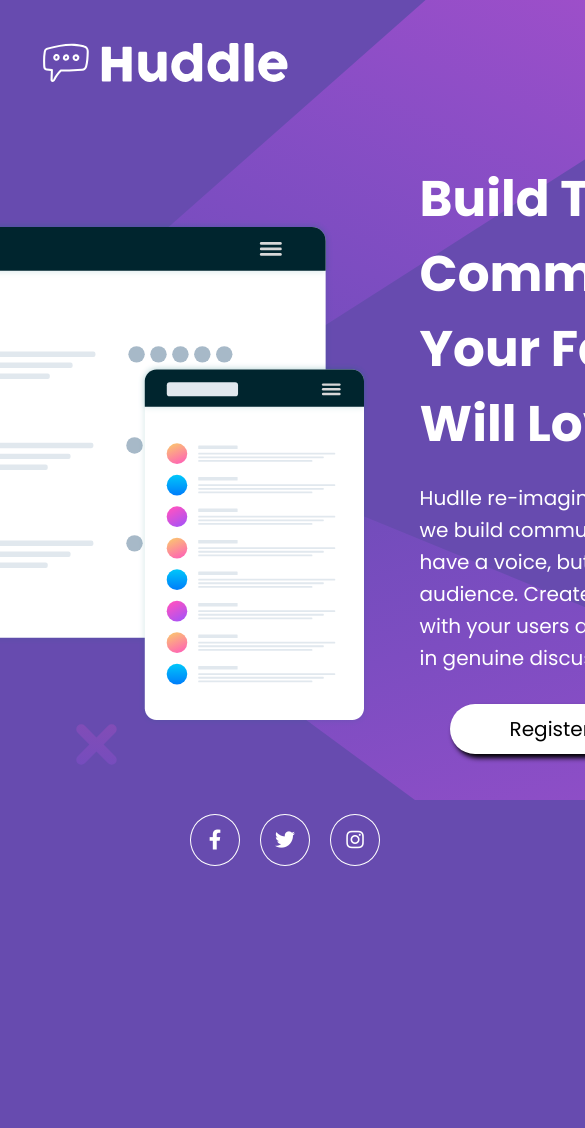
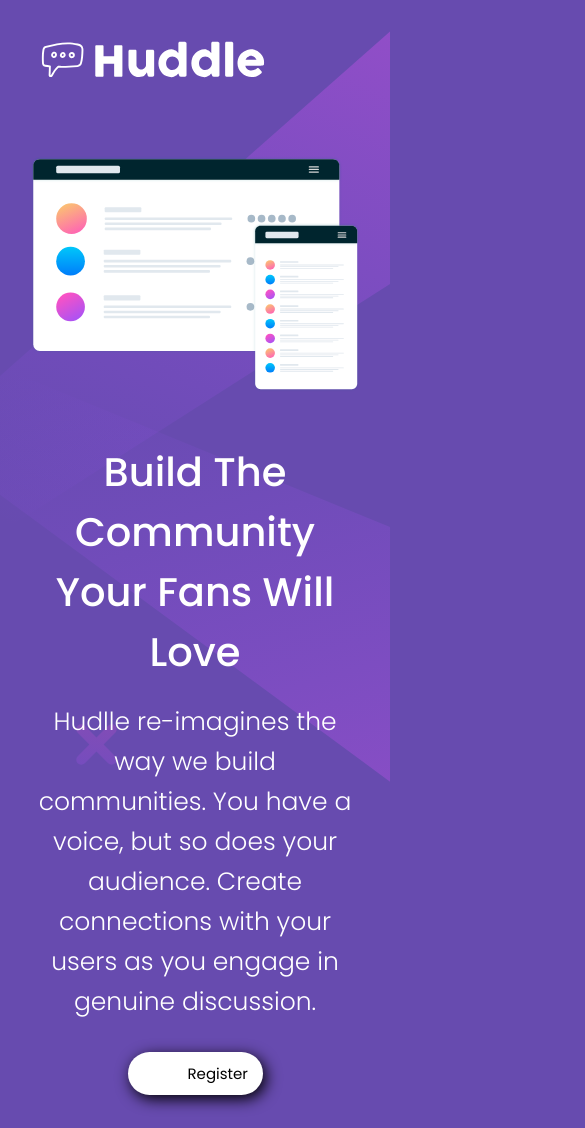
Before and after one commit to flavinha-2024/primeiro-Desafio-HTML-CSS, a plain HTML site: page index.html in a window 390 px wide. Shown: the top 1128 px of the page, 585 px wide, since content can reach past the window. Before the commit the page ends 866 px from the top, so only its background shows below. Drawn offline with Linux system fonts and the light colour scheme.

Commit message:
layout centralizado, modificacao do responsivo

```diff
--- a/index.html
+++ b/index.html
@@ -24,28 +24,23 @@
 </head>
 
 <body>
-    <header class="cabecalho">
-        <a href="#" class="logo">
+    <main>
+        <div class="logo">
              <img src="src/images/logo.svg" alt="logo" class="imagem">
-        </a>
-    </header>
-    <main>
+        </div>
         <section class="conteudo-principal">
-            <img src="src/images/illustration-mockups.svg" class="ilustracao" alt="imagem">
+            <img src="src/images/illustration-mockups.svg" alt="imagem">
 
             <div class="informacoes">
                 <h1 class="titulo">build the community your fans will love</h1>
                 <p class="texto">Hudlle re-imagines the way we build communities. You have a voice, but so does your
                     audience. Create connections with your users as you engage in genuine discussion.</p>
 
-
                 <div class="botao">
                     <a href="#" class="btn">Register</a>
                 </div>
-
             </div>
         </section>
-    </main>
 
         <footer class="footer">
             <nav>
--- a/src/css/estilos.css
+++ b/src/css/estilos.css
@@ -4,6 +4,8 @@ body {
     background-image: url(../images/bg-desktop.svg);
     background-repeat: no-repeat;
     max-width: 1440px;
+    margin: 0 auto;
+
 }
 
 .logo .imagem {
@@ -14,10 +16,12 @@ body {
      display: flex;
      justify-content: center;
      align-items: center;
-     max-width: 1440px;
      padding: 30px;
-     height: 100%;
      gap: 50px;
+}
+
+.conteudo-principal img{
+    width: 100%;
 }
 
 .conteudo-principal .informacoes .botao{
@@ -42,7 +46,7 @@ body {
 
 .botao .btn {
     background-color: #fff;
-    box-shadow: 3px 4px 5px;
+    box-shadow: 3px 4px 15px;
     color: #000;
     padding: 10px 60px;
     font-size: 20px;
--- a/src/css/responsivo.css
+++ b/src/css/responsivo.css
@@ -1,10 +1,11 @@
-@media(max-width: 375px){
+ @media(max-width: 375px) {
     body {
        background-image: url(../images/bg-mobile.svg);
        background-repeat: no-repeat;
     }
-     .cabecalho .logo .imagem{
-        width: 50%;
+
+    .logo .imagem {
+       width: 250px;
     }
 
     .conteudo-principal {
@@ -13,25 +14,25 @@
        justify-content: center;
     }
 
-     .conteudo-principal .ilustracao{
+    .conteudo-principal img {
        max-width: 296px;
        height: 100%;
     }
 
-     .informacoes .titulo{
+    .informacoes .titulo {
        text-align: center;
        font-size: 25px;
        font-weight: 500;
     }
 
-     .informacoes .texto{
+    .informacoes .texto {
        text-align: center;
        font-size: 13px;
        font-weight: 300;
        line-height: 25px;
     }
 
-     .botao .btn{
+    .botao .btn {
        width: 200px;
        justify-content: center;
        align-items: center;
@@ -39,7 +40,7 @@
        font-size: 13px;
     }
 
-     .btn{
+    .btn {
        text-align: center;
     }
 
@@ -65,3 +66,102 @@
     }
 
  }
+
+
+
+ @media(max-width: 576px) {
+
+    .logo .imagem {
+       width: 50%;
+    }
+
+    .conteudo-principal {
+       display: flex;
+       flex-direction: column;
+    }
+
+    .conteudo-principal img {
+       width: 100%;
+    }
+
+    .conteudo-principal .informacoes {
+       text-align: center;
+    }
+
+    .conteudo-principal .titulo {
+       font-size: 36px;
+    }
+
+    .conteudo-principal .texto {
+       font-size: 20px;
+       font-weight: 300;
+    }
+
+
+    .botao .btn {
+       display: block;
+       margin: auto;
+       width: 200px;
+       font-size: 15px;
+    }
+
+
+    .footer {
+       justify-content: center;
+       padding: 40px 0;
+    }
+
+    .footer .navegacao .item i {
+       font-size: 20px;
+       text-align: center;
+       padding: 5px;
+       width: 30px;
+    }
+ }
+
+@media(max-width: 768px){
+   .conteudo-principal .informacoes .titulo{
+      font-size: 40px;
+   }
+}
+
+
+ @media(max-width: 992px) {
+    .logo .imagem {
+       width: 300px;
+    }
+
+    .conteudo-principal {
+       display: flex;
+       flex-direction: column;
+    }
+
+    .conteudo-principal img{
+      width: 100%;
+    }
+
+    .conteudo-principal .informacoes {
+       text-align: center;
+    }
+
+    .conteudo-principal .titulo {
+       font-size: 57px;
+       font-weight: 500;
+    }
+
+    .conteudo-principal .texto {
+       font-size: 25px;
+    }
+
+    .botao .btn {
+       display: block;
+       margin: auto;
+       width: 50%;
+    }
+
+    .footer {
+       justify-content: center;
+       padding: 50px 0;
+
+    }
+ }
```
Lines whose indentation alone changed are shown as unchanged.
